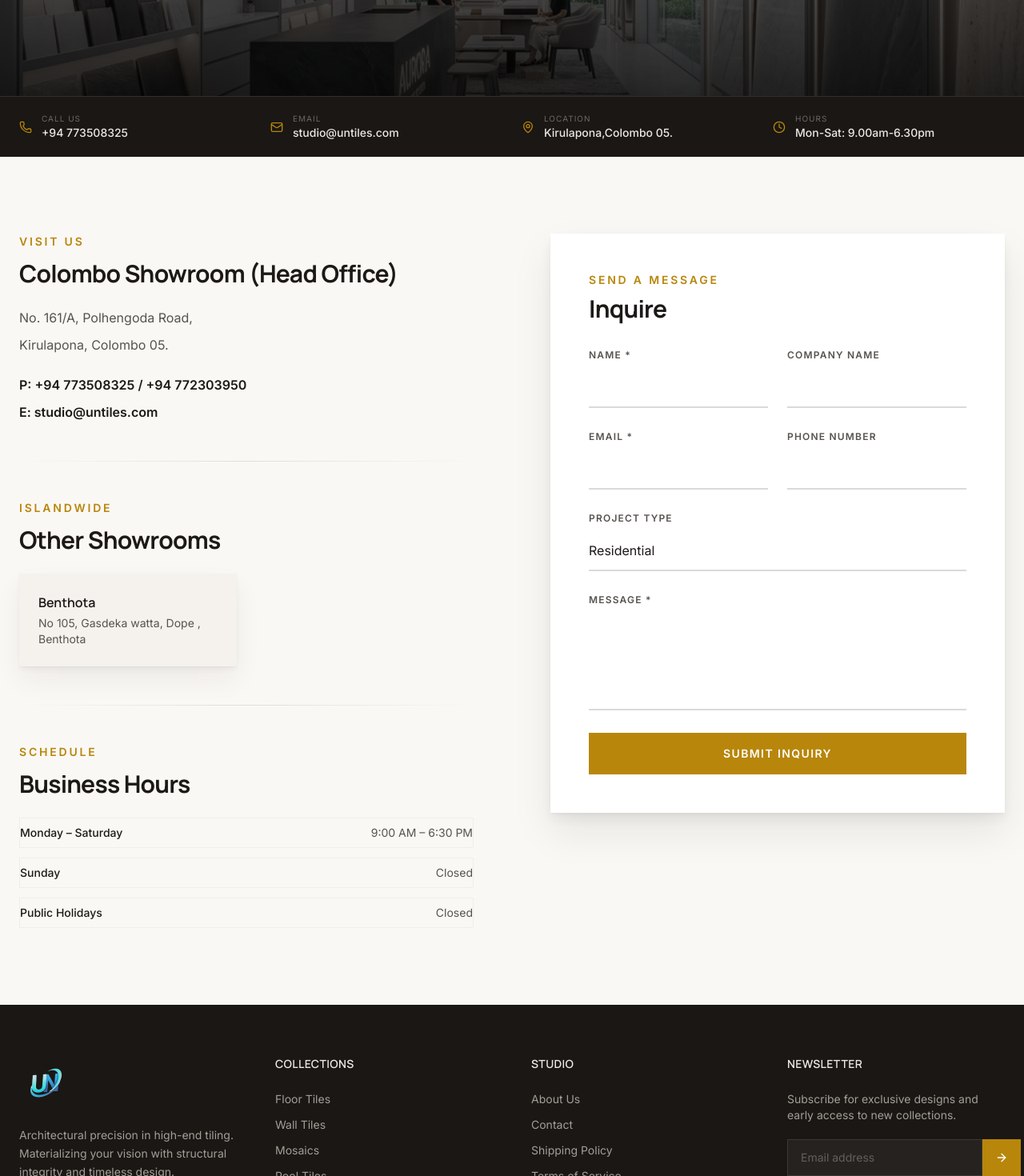
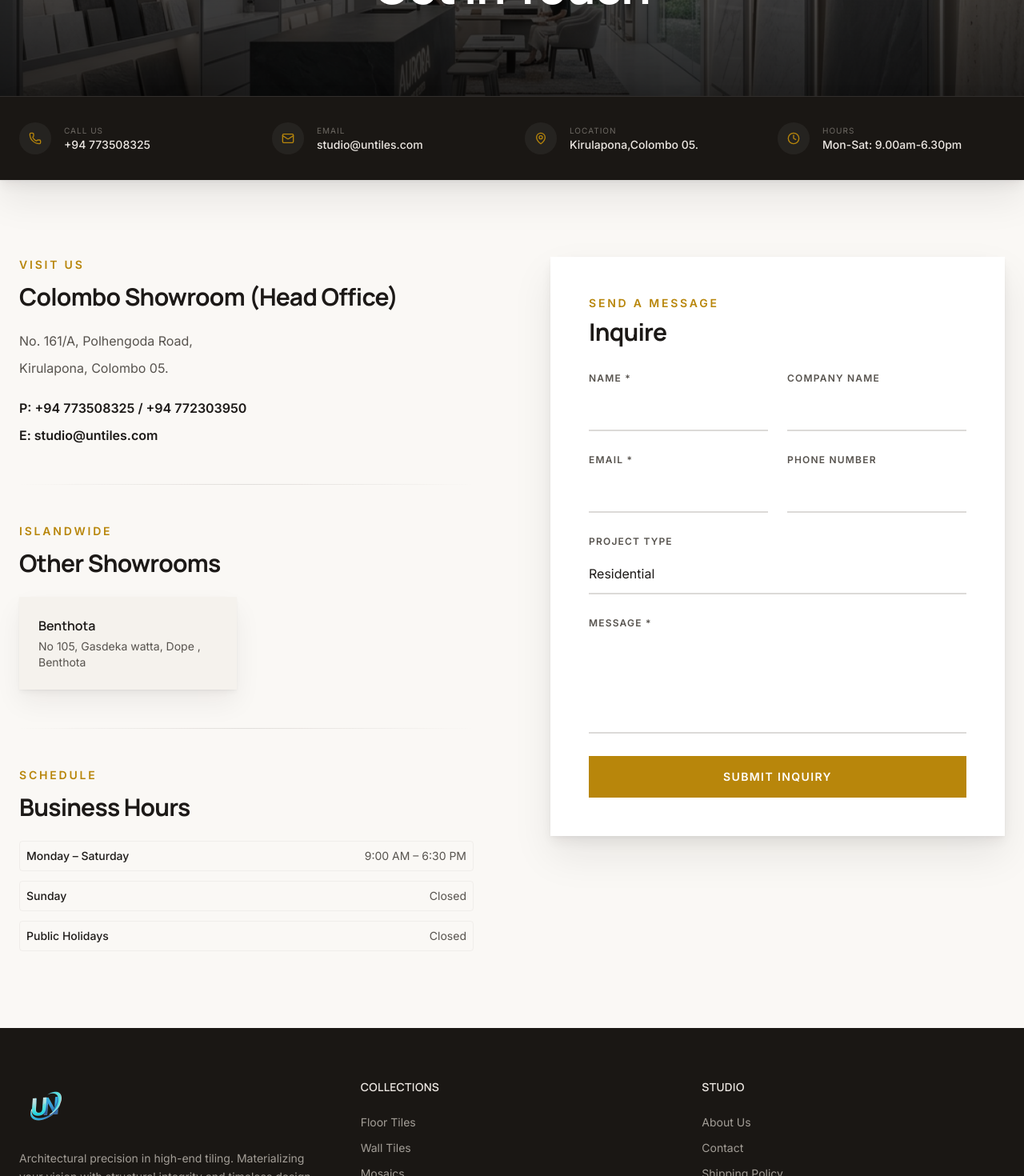
Before and after one commit to batman2400/UN-Tiles, a Next.js app: page /contact in a window 1280 px wide. Shown: the part 320-1790 px from the top of the page at 80% size. Built offline with nearby package versions, Linux system fonts and the light colour scheme; no server answers.

Commit message:
Improve contact page UI/UX and remove newsletter from footer

```diff
--- a/src/app/(public)/contact/page.tsx
+++ b/src/app/(public)/contact/page.tsx
@@ -65,7 +65,7 @@ export default function Contact() {
     <div className="flex flex-col min-h-screen">
 
       {/* ══════ HERO ══════ */}
-      <section className="relative h-[55vh] min-h-[350px] flex items-center justify-center bg-surface-dark overflow-hidden">
+      <section className="relative h-[55vh] min-h-[350px] flex items-center justify-center bg-surface-dark overflow-hidden pt-32">
         <ParallaxLayer
           speed={0.2}
           maxOffset={48}
@@ -89,19 +89,21 @@ export default function Contact() {
       </section>
 
       {/* ══════ QUICK CONTACT STRIP ══════ */}
-      <section className="bg-surface-dark border-t border-white/10">
-        <div className="max-w-7xl mx-auto px-6 py-5 grid grid-cols-1 sm:grid-cols-2 md:grid-cols-4 gap-6">
+      <section className="bg-surface-dark border-t border-white/10 relative z-10 premium-shadow-lg">
+        <div className="max-w-7xl mx-auto px-6 py-8 grid grid-cols-1 sm:grid-cols-2 md:grid-cols-4 gap-8">
           {[
             { icon: Phone, label: "Call Us", value: "+94 773508325" },
             { icon: Mail, label: "Email", value: "studio@untiles.com" },
             { icon: MapPin, label: "Location", value: "Kirulapona,Colombo 05." },
             { icon: Clock, label: "Hours", value: "Mon-Sat: 9.00am-6.30pm " },
           ].map((item) => (
-            <div key={item.label} className="flex items-center gap-3 text-on-surface-dark-variant">
+            <div key={item.label} className="flex items-center gap-4 text-on-surface-dark-variant group cursor-default">
+              <div className="w-10 h-10 rounded-full bg-white/5 flex items-center justify-center group-hover:bg-accent/20 transition-colors">
                 <item.icon className="w-4 h-4 text-accent flex-shrink-0" />
+              </div>
               <div>
-                <p className="text-[10px] uppercase tracking-widest opacity-60">{item.label}</p>
-                <p className="text-sm text-on-surface-dark font-medium">{item.value}</p>
+                <p className="text-[10px] uppercase tracking-widest opacity-60 group-hover:opacity-100 transition-opacity">{item.label}</p>
+                <p className="text-sm text-on-surface-dark font-medium group-hover:text-accent transition-colors">{item.value}</p>
               </div>
             </div>
           ))}
@@ -112,59 +114,65 @@ export default function Contact() {
       <section className="max-w-7xl mx-auto px-6 py-24 w-full grid grid-cols-1 md:grid-cols-2 gap-16 lg:gap-24">
 
         {/* Info */}
-        <div className="space-y-12">
+        <div className="space-y-12 flex flex-col justify-center">
+          <div className="flex flex-col">
             <ScrollReveal>
-            <div>
               <p className="text-sm uppercase tracking-[0.2em] text-accent font-semibold mb-3">Visit Us</p>
               <h2 className="text-2xl md:text-3xl font-display font-bold tracking-tight text-on-surface mb-6">Colombo Showroom (Head Office)</h2>
+            </ScrollReveal>
+            <ScrollReveal delay={100}>
               <div className="space-y-2 text-on-surface-variant leading-relaxed">
                 <p>No. 161/A, Polhengoda Road,</p>
                 <p>Kirulapona, Colombo 05.</p>
                 <p className="pt-4 font-semibold text-on-surface">P: +94 773508325 / +94 772303950</p>
                 <p className="font-semibold text-on-surface">E: studio@untiles.com</p>
               </div>
+            </ScrollReveal>
           </div>
-          </ScrollReveal>
 
           <ScrollReveal delay={100}>
             <div className="section-divider" />
           </ScrollReveal>
 
+          <div className="flex flex-col">
             <ScrollReveal delay={150}>
-            <div>
               <p className="text-sm uppercase tracking-[0.2em] text-accent font-semibold mb-3">Islandwide</p>
               <h2 className="text-2xl md:text-3xl font-display font-bold tracking-tight text-on-surface mb-6">Other Showrooms</h2>
+            </ScrollReveal>
+            <ScrollReveal delay={250}>
               <div className="grid grid-cols-1 sm:grid-cols-2 gap-6">
-                <div className="bg-surface-container-low p-6 premium-shadow">
-                  <p className="font-display font-semibold text-on-surface mb-1">Benthota</p>
+                <div className="bg-surface-container-low p-6 premium-shadow interactive-card cursor-default group">
+                  <p className="font-display font-semibold text-on-surface mb-1 group-hover:text-accent transition-colors">Benthota</p>
                   <p className="text-sm text-on-surface-variant">No 105, Gasdeka watta, Dope , Benthota</p>
                 </div>
               </div>
+            </ScrollReveal>
           </div>
-          </ScrollReveal>
 
           <ScrollReveal delay={200}>
             <div className="section-divider" />
           </ScrollReveal>
 
+          <div className="flex flex-col">
             <ScrollReveal delay={250}>
-            <div>
               <p className="text-sm uppercase tracking-[0.2em] text-accent font-semibold mb-3">Schedule</p>
               <h2 className="text-2xl md:text-3xl font-display font-bold tracking-tight text-on-surface mb-6">Business Hours</h2>
+            </ScrollReveal>
+            <ScrollReveal delay={350}>
               <div className="space-y-3 text-sm">
                 {[
                   { day: "Monday – Saturday", time: "9:00 AM – 6:30 PM" },
                   { day: "Sunday", time: "Closed" },
                   { day: "Public Holidays", time: "Closed" },
                 ].map((item) => (
-                  <div key={item.day} className="flex justify-between py-2 border-b ghost-border">
+                  <div key={item.day} className="flex justify-between py-2 border-b ghost-border hover:bg-surface-container-low transition-colors px-2 rounded">
                     <span className="text-on-surface font-medium">{item.day}</span>
                     <span className="text-on-surface-variant">{item.time}</span>
                   </div>
                 ))}
               </div>
+            </ScrollReveal>
           </div>
-          </ScrollReveal>
         </div>
 
         {/* Form */}
--- a/src/components/Footer.tsx
+++ b/src/components/Footer.tsx
@@ -6,7 +6,7 @@ export function Footer() {
   return (
     <footer className="bg-surface-dark text-on-surface-dark">
       {/* Main footer */}
-      <div className="max-w-7xl mx-auto px-6 py-16 grid grid-cols-1 md:grid-cols-4 gap-12">
+      <div className="max-w-7xl mx-auto px-6 py-16 grid grid-cols-1 md:grid-cols-3 gap-12">
 
         {/* Brand */}
         <div className="col-span-1 md:col-span-1 flex flex-col space-y-6">
@@ -61,21 +61,6 @@ export function Footer() {
           </ul>
         </div>
 
-        {/* Newsletter */}
-        <div>
-          <h4 className="font-display font-semibold tracking-wide text-on-surface-dark text-sm uppercase mb-6">Newsletter</h4>
-          <p className="text-sm text-on-surface-dark-variant mb-5">Subscribe for exclusive designs and early access to new collections.</p>
-          <div className="flex">
-            <input
-              type="email"
-              placeholder="Email address"
-              className="bg-surface-dark-elevated border border-white/10 outline-none text-sm flex-1 px-4 py-3 text-on-surface-dark placeholder:text-on-surface-dark-variant/50 focus:border-accent transition-colors"
-            />
-            <button className="bg-accent text-on-accent px-4 py-3 hover:bg-accent/90 transition-colors flex-shrink-0">
-              <ArrowRight className="w-4 h-4" />
-            </button>
-          </div>
-        </div>
       </div>
 
       {/* Bottom bar */}
```
Lines whose indentation alone changed are shown as unchanged.
